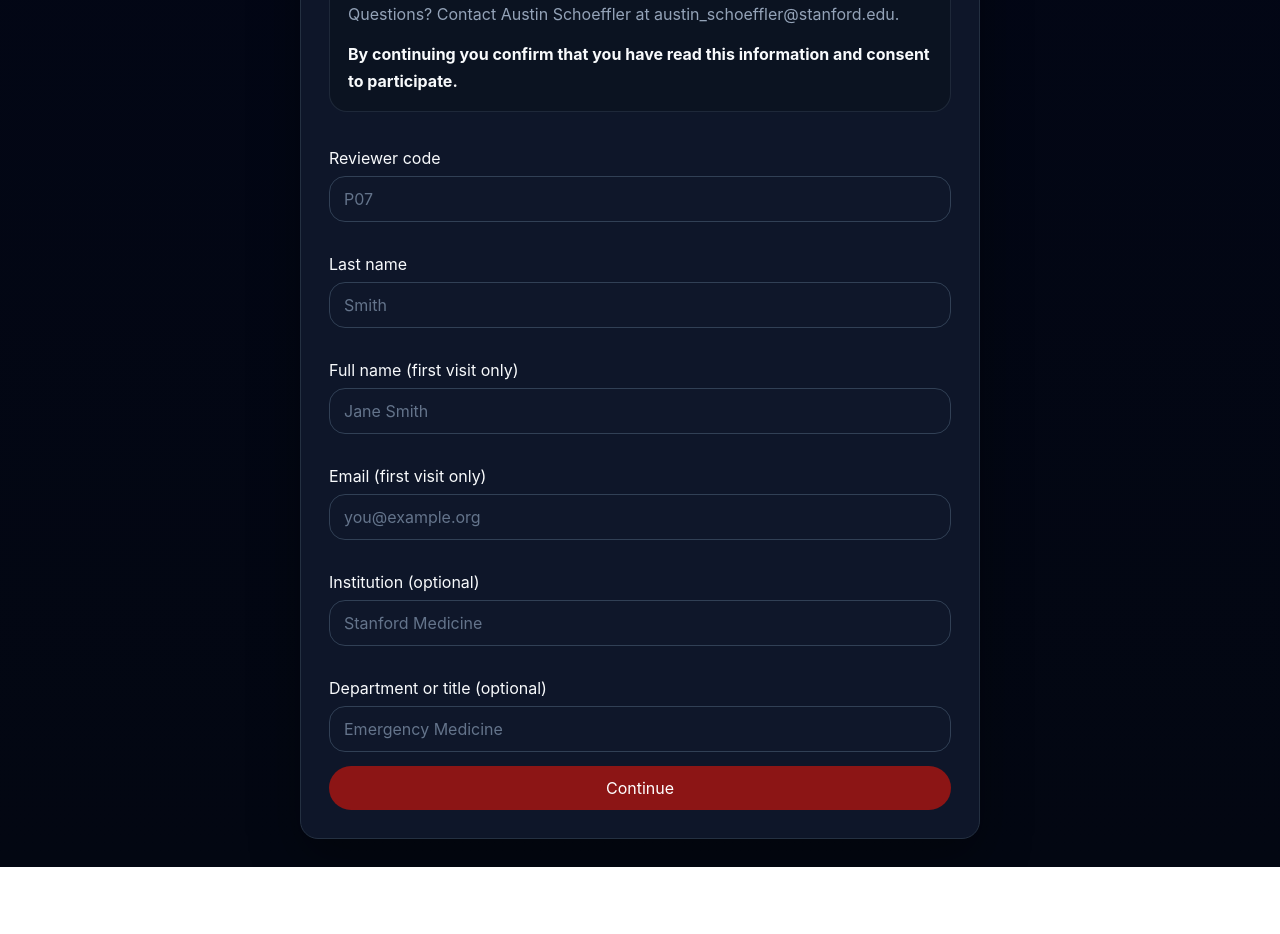
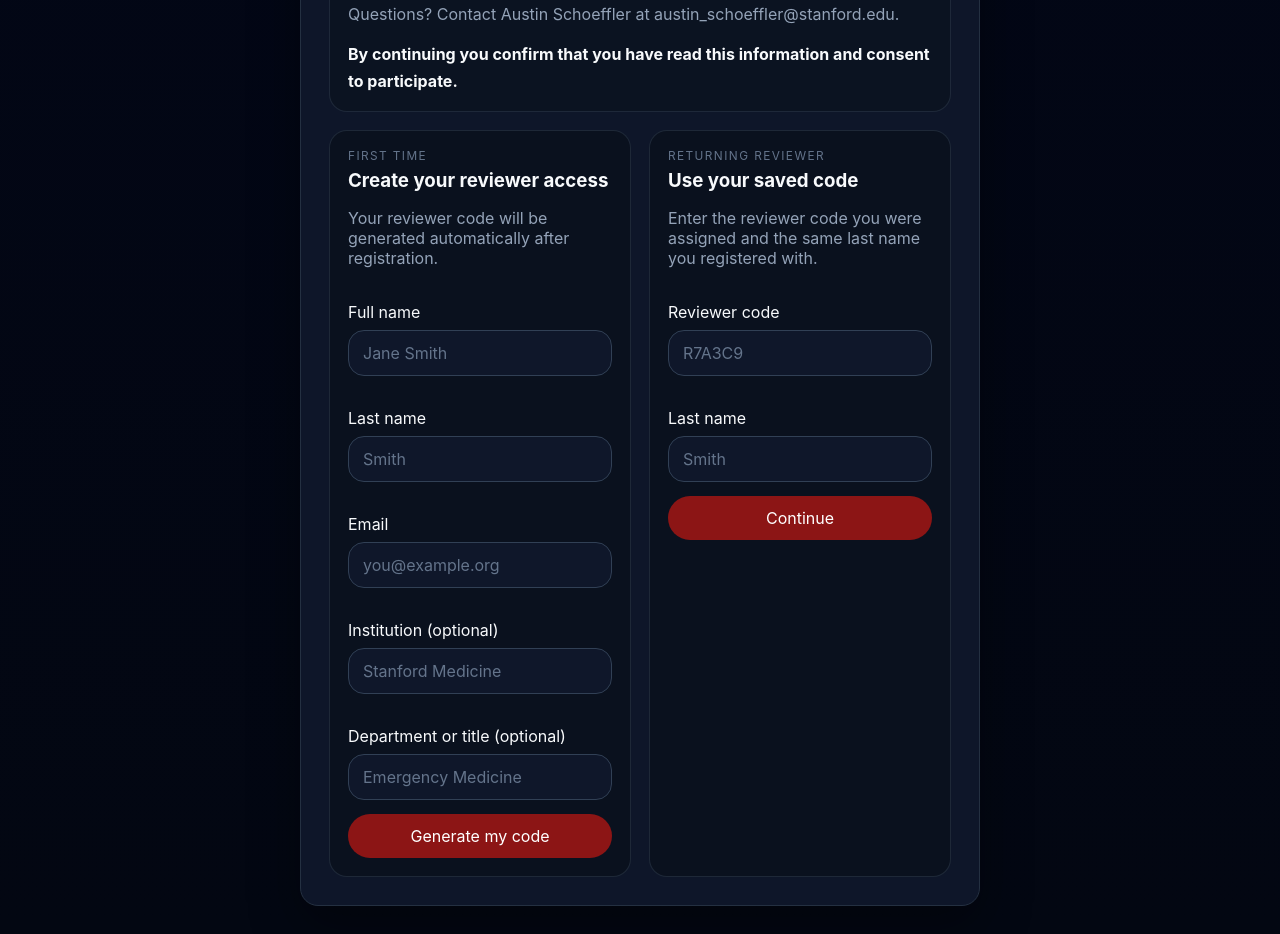
Before and after one commit to Aschoeff613/PACT_Delphi_Round1, a Next.js app: page /login in a window 1280 px wide. Shown: the part 580-1514 px from the top of the page. Before the commit the page ends 1447 px from the top, so only its background shows below. Built offline with nearby package versions, Linux system fonts and the light colour scheme; no server answers.

Commit message:
Generate reviewer codes on registration

```diff
--- a/app/globals.css
+++ b/app/globals.css
@@ -833,10 +833,41 @@ textarea {
   color: #fecdd3;
 }
 
+.success-banner {
+  margin-bottom: 18px;
+  padding: 14px 16px;
+  border-radius: 16px;
+  border: 1px solid rgba(20, 83, 45, 0.45);
+  background: rgba(20, 83, 45, 0.16);
+  color: #d1fae5;
+}
+
+.login-split {
+  display: grid;
+  grid-template-columns: repeat(2, minmax(0, 1fr));
+  gap: 18px;
+  margin-top: 18px;
+}
+
+.login-card {
+  border: 1px solid rgba(36, 48, 65, 0.75);
+  border-radius: 18px;
+  padding: 18px;
+  background: rgba(10, 15, 26, 0.68);
+}
+
+.login-card h3 {
+  margin: 6px 0 8px;
+}
+
+.login-card p {
+  color: var(--muted);
+}
+
 .login-panel form {
   display: grid;
   gap: 14px;
-  margin-top: 18px;
+  margin-top: 14px;
 }
 
 .hint {
@@ -906,6 +937,10 @@ td {
     flex-direction: column;
   }
 
+  .login-split {
+    grid-template-columns: 1fr;
+  }
+
   .review-case-meta {
     justify-content: flex-start;
   }
--- a/app/login/page.tsx
+++ b/app/login/page.tsx
@@ -1,3 +1,4 @@
+import { randomBytes } from "crypto";
 import { redirect } from "next/navigation";
 import { createAdminClient } from "@/lib/supabase/admin";
 import { createReviewerSession, getReviewerSession, normalizeReviewerCode } from "@/lib/reviewer-session";
@@ -5,6 +6,10 @@ import { createReviewerSession, getReviewerSession, normalizeReviewerCode } from
 type LoginPageProps = {
   searchParams: Promise<{ redirectTo?: string; error?: string }>;
 };
+
+function buildReviewerCode() {
+  return `R${randomBytes(3).toString("hex").toUpperCase()}`;
+}
 
 export default async function LoginPage({ searchParams }: LoginPageProps) {
   const params = await searchParams;
@@ -14,10 +19,9 @@ export default async function LoginPage({ searchParams }: LoginPageProps) {
     redirect(params.redirectTo || "/");
   }
 
-  async function signIn(formData: FormData) {
+  async function register(formData: FormData) {
     "use server";
 
-    const code = normalizeReviewerCode(String(formData.get("code") || ""));
     const displayName = String(formData.get("displayName") || "").trim();
     const lastName = String(formData.get("lastName") || "").trim();
     const email = String(formData.get("email") || "").trim().toLowerCase();
@@ -25,21 +29,13 @@ export default async function LoginPage({ searchParams }: LoginPageProps) {
     const title = String(formData.get("title") || "").trim();
     const redirectTo = String(formData.get("redirectTo") || "/");
     const admin = createAdminClient();
-    const { data: reviewer } = await admin
-      .from("reviewers")
-      .select("id, locked_at, last_name")
-      .eq("code", code)
-      .maybeSingle();
 
-    if (!code || !lastName) {
-      redirect(`/login?error=missing_fields&redirectTo=${encodeURIComponent(redirectTo)}`);
+    if (!displayName || !lastName || !email) {
+      redirect(`/login?error=missing_registration_fields&redirectTo=${encodeURIComponent(redirectTo)}`);
     }
 
-    if (!reviewer) {
-      if (!displayName || !email) {
-        redirect(`/login?error=missing_fields&redirectTo=${encodeURIComponent(redirectTo)}`);
-      }
-
+    for (let attempt = 0; attempt < 5; attempt += 1) {
+      const code = buildReviewerCode();
       const { data: createdReviewer, error } = await admin
         .from("reviewers")
         .insert({
@@ -53,12 +49,38 @@ export default async function LoginPage({ searchParams }: LoginPageProps) {
         .select("id")
         .single();
 
-      if (error || !createdReviewer) {
-        redirect(`/login?error=code_unavailable&redirectTo=${encodeURIComponent(redirectTo)}`);
+      if (!error && createdReviewer) {
+        await createReviewerSession(createdReviewer.id);
+        redirect(`${redirectTo}${redirectTo.includes("?") ? "&" : "?"}welcomeCode=${encodeURIComponent(code)}`);
       }
 
-      await createReviewerSession(createdReviewer.id);
-      redirect(redirectTo);
+      if (error?.code !== "23505") {
+        redirect(`/login?error=registration_failed&redirectTo=${encodeURIComponent(redirectTo)}`);
+      }
+    }
+
+    redirect(`/login?error=registration_failed&redirectTo=${encodeURIComponent(redirectTo)}`);
+  }
+
+  async function signIn(formData: FormData) {
+    "use server";
+
+    const code = normalizeReviewerCode(String(formData.get("code") || ""));
+    const lastName = String(formData.get("lastName") || "").trim();
+    const redirectTo = String(formData.get("redirectTo") || "/");
+    const admin = createAdminClient();
+    const { data: reviewer } = await admin
+      .from("reviewers")
+      .select("id, locked_at, last_name")
+      .eq("code", code)
+      .maybeSingle();
+
+    if (!code || !lastName) {
+      redirect(`/login?error=missing_return_fields&redirectTo=${encodeURIComponent(redirectTo)}`);
+    }
+
+    if (!reviewer) {
+      redirect(`/login?error=invalid_identity&redirectTo=${encodeURIComponent(redirectTo)}`);
     }
 
     if (reviewer.locked_at) {
@@ -82,8 +104,8 @@ export default async function LoginPage({ searchParams }: LoginPageProps) {
     <div className="login-wrap">
       <div className="login-panel">
         <div className="eyebrow">Authentication</div>
-        <h2>Reviewer registration</h2>
-        <p>Choose a reviewer code the first time you enter. To come back later, use the same reviewer code and last name.</p>
+        <h2>Reviewer access</h2>
+        <p>New reviewers get an automatically generated code. Returning reviewers sign back in with their saved code and last name.</p>
         <div className="consent-panel">
           <p>
             This survey is part of the PACT project (Physician-AI Collaboration Teaming), an ARPA-H funded collaboration between Stanford University and Beth Israel Deaconess Medical Center.
@@ -96,27 +118,29 @@ export default async function LoginPage({ searchParams }: LoginPageProps) {
           <p>Questions? Contact Austin Schoeffler at austin_schoeffler@stanford.edu.</p>
           <p><strong>By continuing you confirm that you have read this information and consent to participate.</strong></p>
         </div>
-        {params.error === "missing_fields" ? <p className="error-banner">Reviewer code and last name are required. New registration also requires name and email.</p> : null}
-        {params.error === "invalid_identity" ? <p className="error-banner">That reviewer code exists, but the last name did not match.</p> : null}
+        {params.error === "missing_registration_fields" ? <p className="error-banner">New registration requires full name, last name, and email.</p> : null}
+        {params.error === "missing_return_fields" ? <p className="error-banner">Returning reviewers must enter both reviewer code and last name.</p> : null}
+        {params.error === "invalid_identity" ? <p className="error-banner">That reviewer code and last name combination was not recognized.</p> : null}
         {params.error === "locked" ? <p className="error-banner">This reviewer code has already been locked and can no longer be used.</p> : null}
-        {params.error === "code_unavailable" ? <p className="error-banner">That reviewer code is unavailable. Choose another one.</p> : null}
-        <form action={signIn}>
+        {params.error === "registration_failed" ? <p className="error-banner">Registration failed. Please try again.</p> : null}
+        <div className="login-split">
+          <section className="login-card">
+            <div className="eyebrow">First time</div>
+            <h3>Create your reviewer access</h3>
+            <p>Your reviewer code will be generated automatically after registration.</p>
+            <form action={register}>
               <input type="hidden" name="redirectTo" value={params.redirectTo || "/"} />
               <label className="field-block">
-            <span>Reviewer code</span>
-            <input type="text" name="code" required placeholder="P07" autoCapitalize="characters" autoCorrect="off" />
+                <span>Full name</span>
+                <input type="text" name="displayName" required placeholder="Jane Smith" />
               </label>
               <label className="field-block">
                 <span>Last name</span>
                 <input type="text" name="lastName" required placeholder="Smith" />
               </label>
               <label className="field-block">
-            <span>Full name (first visit only)</span>
-            <input type="text" name="displayName" placeholder="Jane Smith" />
-          </label>
-          <label className="field-block">
-            <span>Email (first visit only)</span>
-            <input type="email" name="email" placeholder="you@example.org" />
+                <span>Email</span>
+                <input type="email" name="email" required placeholder="you@example.org" />
               </label>
               <label className="field-block">
                 <span>Institution (optional)</span>
@@ -126,8 +150,28 @@ export default async function LoginPage({ searchParams }: LoginPageProps) {
                 <span>Department or title (optional)</span>
                 <input type="text" name="title" placeholder="Emergency Medicine" />
               </label>
+              <button className="primary-button" type="submit">Generate my code</button>
+            </form>
+          </section>
+
+          <section className="login-card">
+            <div className="eyebrow">Returning reviewer</div>
+            <h3>Use your saved code</h3>
+            <p>Enter the reviewer code you were assigned and the same last name you registered with.</p>
+            <form action={signIn}>
+              <input type="hidden" name="redirectTo" value={params.redirectTo || "/"} />
+              <label className="field-block">
+                <span>Reviewer code</span>
+                <input type="text" name="code" required placeholder="R7A3C9" autoCapitalize="characters" autoCorrect="off" />
+              </label>
+              <label className="field-block">
+                <span>Last name</span>
+                <input type="text" name="lastName" required placeholder="Smith" />
+              </label>
               <button className="primary-button" type="submit">Continue</button>
             </form>
+          </section>
+        </div>
       </div>
     </div>
   );
```
Also changed, not shown: app/page.tsx (+11 -1 lines). Lines whose indentation alone changed are shown as unchanged.
